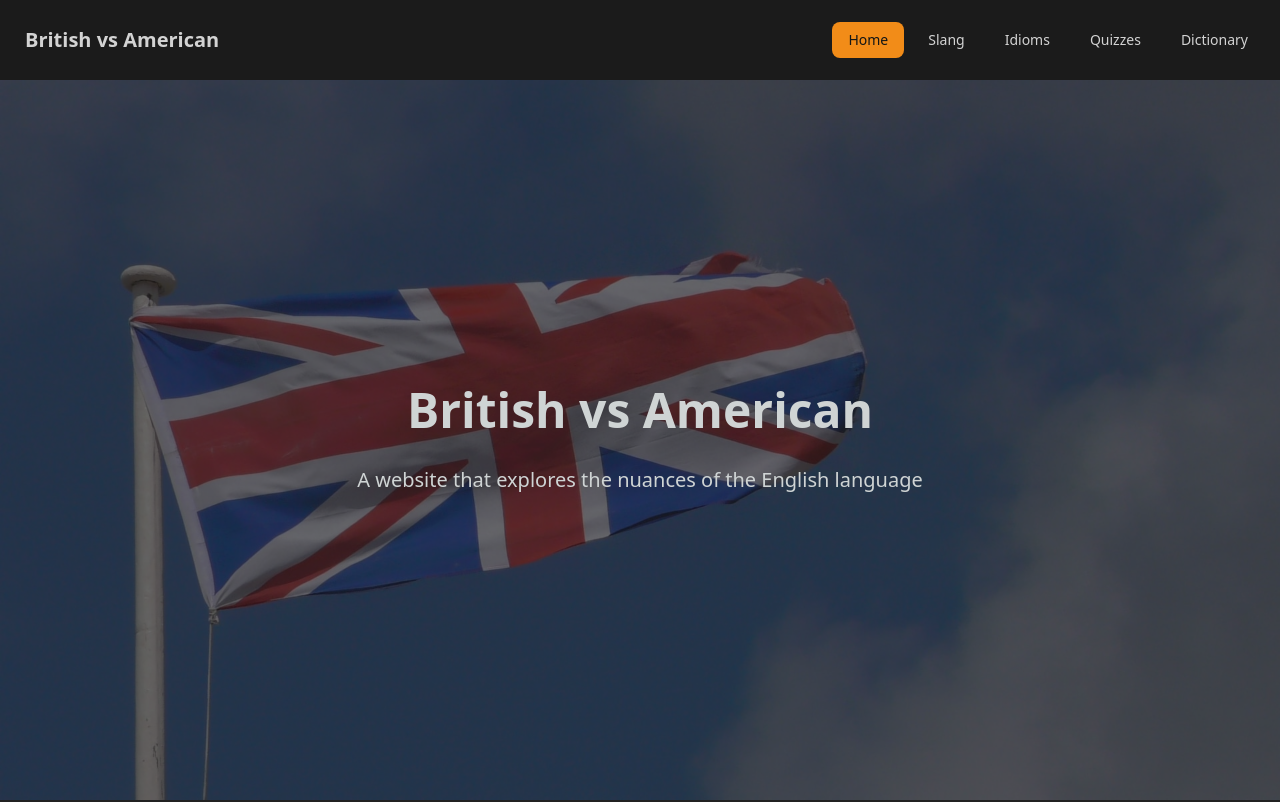
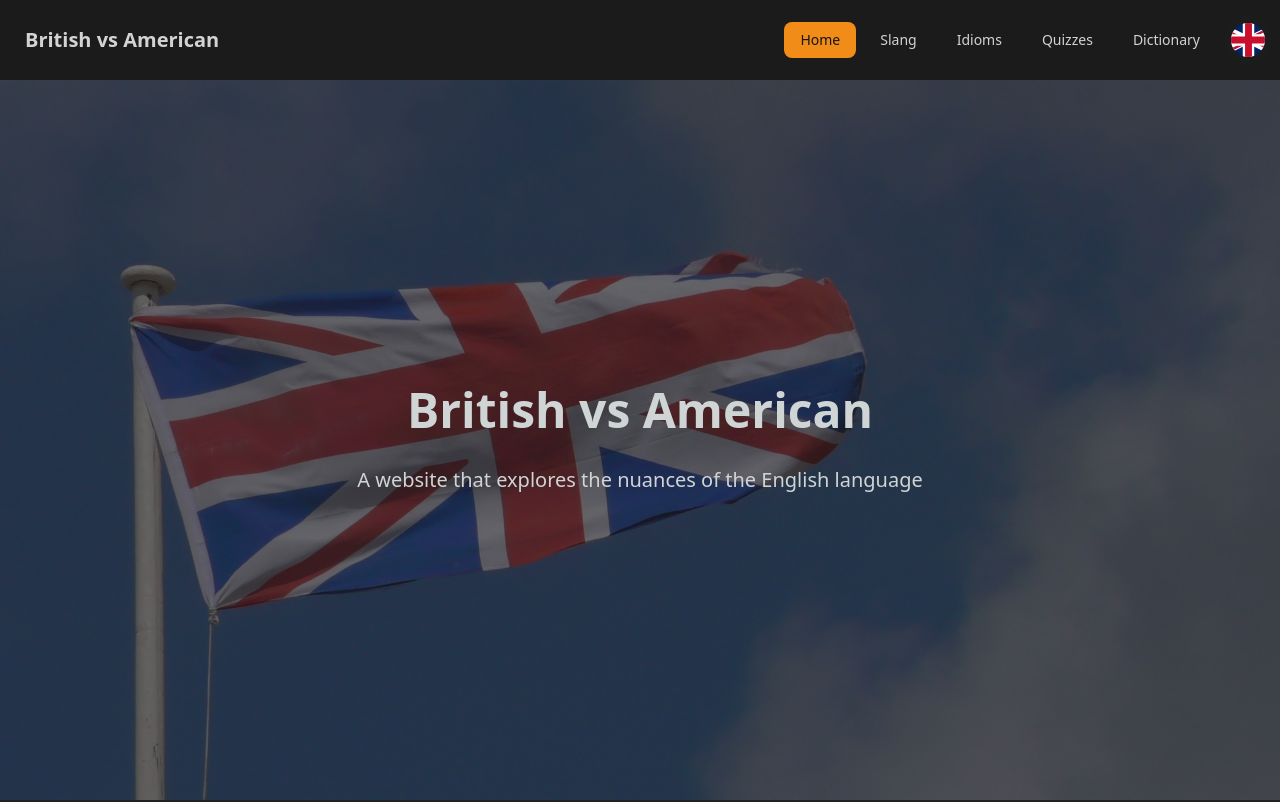
Before and after one commit to lemmoor/project1, a React (Vite) app: page / in a window 1280 px wide. Shown: the top 802 px of the page. Built offline with nearby package versions, Linux system fonts and the light colour scheme.

Commit message:
Language menu in nav

```diff
--- a/src/components/Nav.tsx
+++ b/src/components/Nav.tsx
@@ -1,6 +1,7 @@
 import { useContext } from 'react';
 import { NavLink } from 'react-router-dom';
 import { TranslationsContext } from '../context/translationsContext';
+import SelectLanguage from './SelectLanguage';
 
 function Nav() {
   const { currentLanguage, translations } = useContext(TranslationsContext);
@@ -8,13 +9,13 @@ function Nav() {
 
   return (
     <nav className="navbar bg-base-300 py-4">
-      <div className="container">
+      <div className="container sm:flex">
         <div className="flex-1">
           <NavLink to="/" className="btn btn-ghost normal-case text-xl">
             British vs American
           </NavLink>
         </div>
-        <div className="sm:flex-none max-sm:dropdown">
+        <div className="sm:flex-none max-sm:dropdown order-2 sm:order-none">
           {/* eslint-disable-next-line jsx-a11y/label-has-associated-control, jsx-a11y/no-noninteractive-tabindex */}
           <label tabIndex={0} className="btn btn-ghost btn-circle sm:hidden">
             <svg
@@ -50,6 +51,7 @@ function Nav() {
             </li>
           </ul>
         </div>
+        <SelectLanguage />
       </div>
     </nav>
   );
--- /dev/null
+++ b/src/components/SelectLanguage.tsx
@@ -0,0 +1,47 @@
+import { useContext } from 'react';
+import { TranslationsContext } from '../context/translationsContext';
+import flagPL from './../assets/Flag_of_Poland.svg';
+import flagUK from './../assets/Flag_of_the_United_Kingdom.svg';
+
+function SelectLanguage() {
+  const { currentLanguage, setCurrentLanguage } =
+    useContext(TranslationsContext);
+  return (
+    <div className="dropdown dropdown-end order-1 sm:order-none">
+      <label tabIndex={0} className="btn btn-circle">
+        <img
+          className="rounded-full w-3/4 h-3/4 object-cover"
+          src={currentLanguage == 'pl' ? flagPL : flagUK}
+          alt="selected language flag"
+        />
+      </label>
+      <ul
+        tabIndex={0}
+        className="dropdown-content menu p-2 shadow bg-base-100 rounded-box w-30 mt-3"
+      >
+        <li className="mb-1">
+          <a
+            className={currentLanguage == 'en' ? 'bg-primary' : ''}
+            onClick={() => {
+              setCurrentLanguage('en');
+            }}
+          >
+            EN
+          </a>
+        </li>
+        <li>
+          <a
+            className={currentLanguage == 'pl' ? 'bg-primary' : ''}
+            onClick={() => {
+              setCurrentLanguage('pl');
+            }}
+          >
+            PL
+          </a>
+        </li>
+      </ul>
+    </div>
+  );
+}
+
+export default SelectLanguage;
--- a/src/pages/Dictionary.tsx
+++ b/src/pages/Dictionary.tsx
@@ -53,7 +53,7 @@ function Dictionary() {
       <div className="max-w-xl mx-auto relative">
         <input
           type="text"
-          placeholder="Search"
+          placeholder={t.search}
           className="input input-bordered w-full pr-12"
           onChange={(e) => {
             setSearchedWord(e.target.value);
```
Also changed, not shown: src/assets/Flag_of_Poland.svg (added), src/assets/Flag_of_the_United_Kingdom.svg (added).
